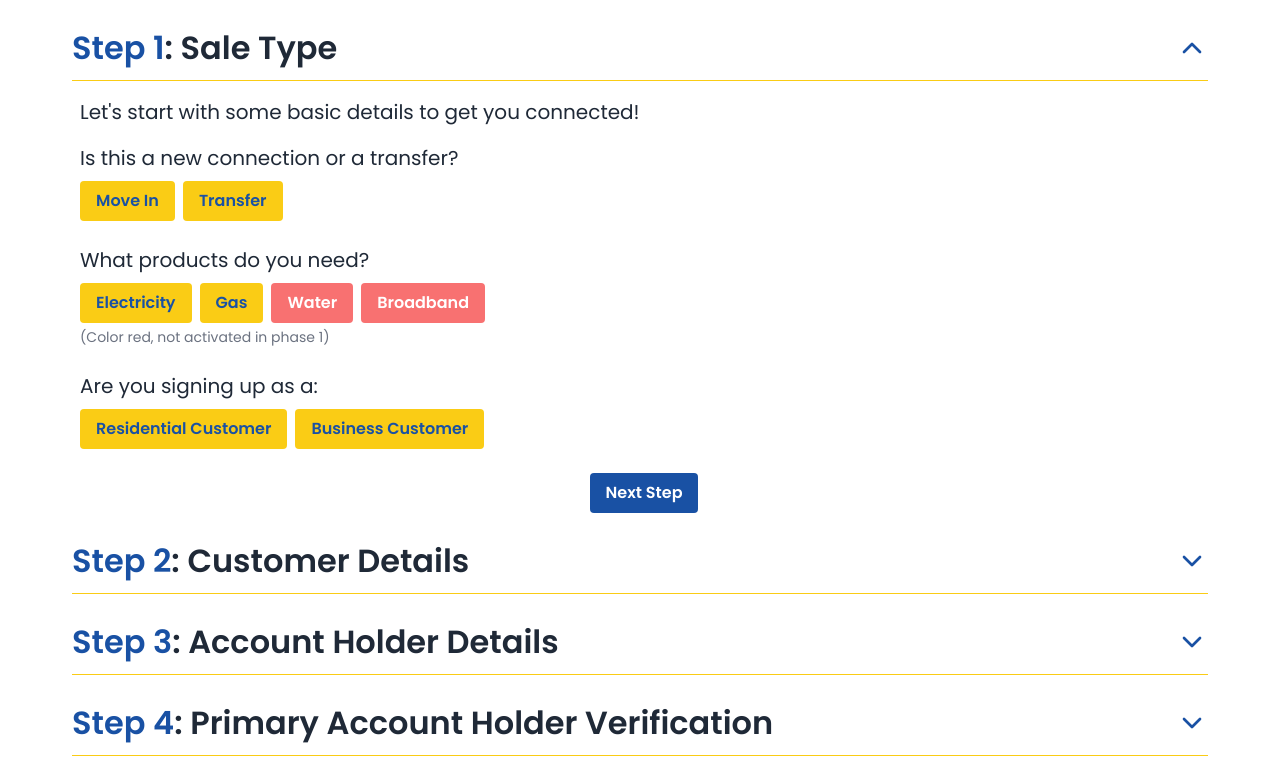
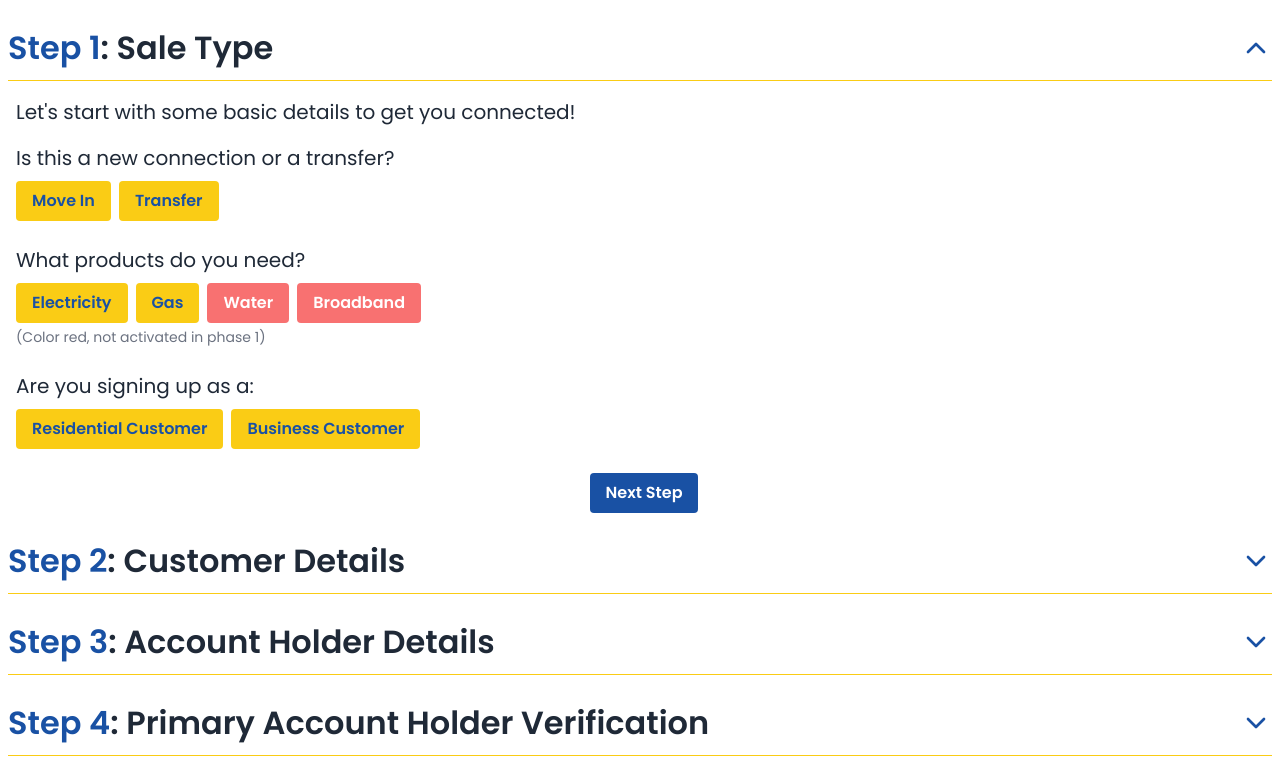
Before and after one commit to Zaimr49/SuperMoverCRMFrontend, a React (Vite) app: page /signup-form in a window 1280 px wide. Shown: the top 783 px of the page. Built offline with nearby package versions, Linux system fonts and the light colour scheme.

Commit message:
Final Step Added

```diff
--- a/src/pages/SignUpForm.jsx
+++ b/src/pages/SignUpForm.jsx
@@ -257,7 +257,8 @@ export default function SignUpForm() {
   // --------------------------------------------
 
   return (
-    <div className="max-w-6xl mx-auto px-2 py-6 bg-white text-left text-gray-800">
+    // <div className="max-w-6xl mx-auto px-2 py-6 bg-white text-left text-gray-800">
+    <div className="px-2 py-6 bg-white text-left text-gray-800">
       {steps.map((step) => (
         <div key={step.id} className="mb-6">
           {/* Step heading */}
@@ -1854,7 +1855,6 @@ export default function SignUpForm() {
               {/* Final Step */}
               {step.isFinal && (
                 <>
-
                   {/* Sub-heading or instructions */}
                   <p className="mb-3 text-[20px]">
                     Review all your details and confirm they are correct.
```
